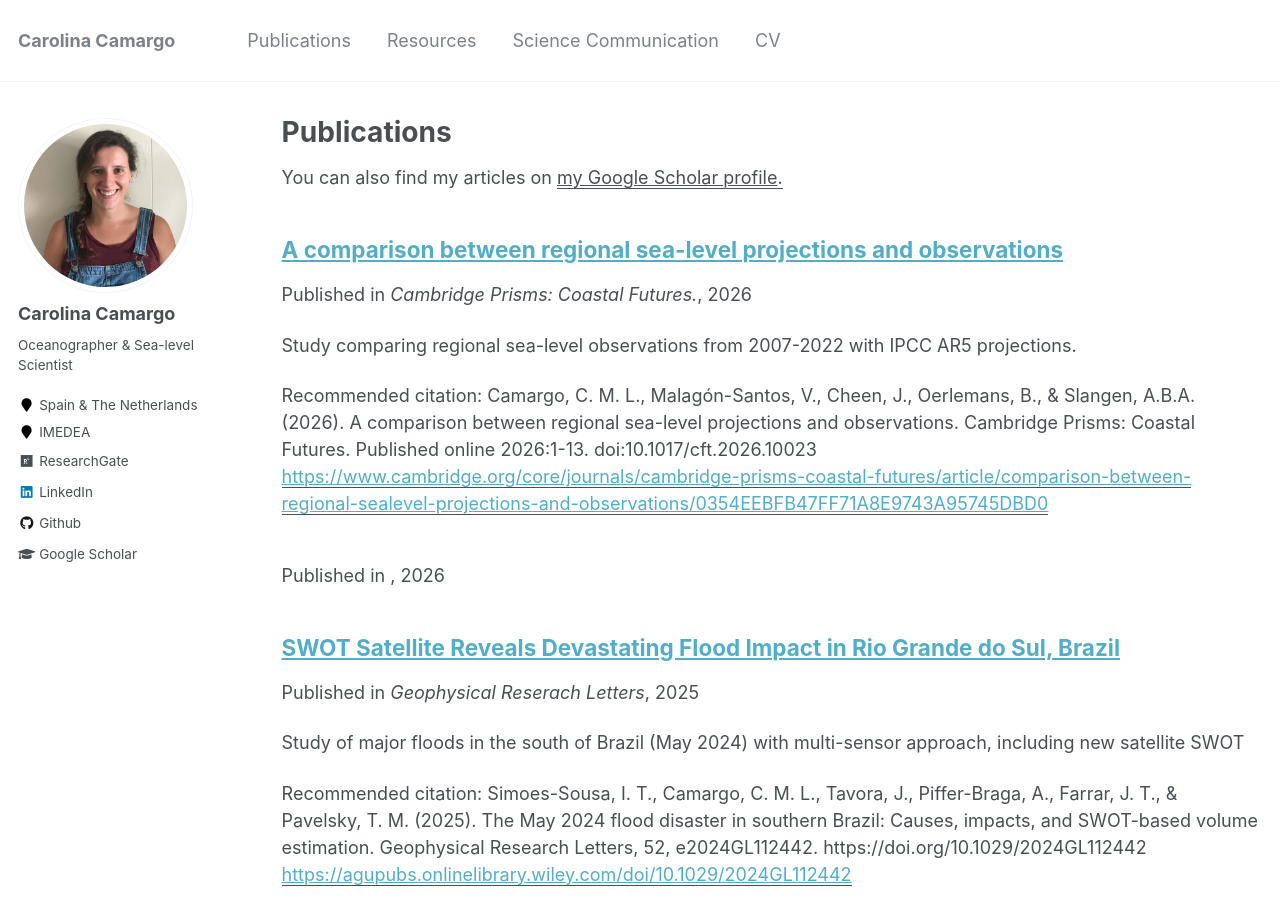
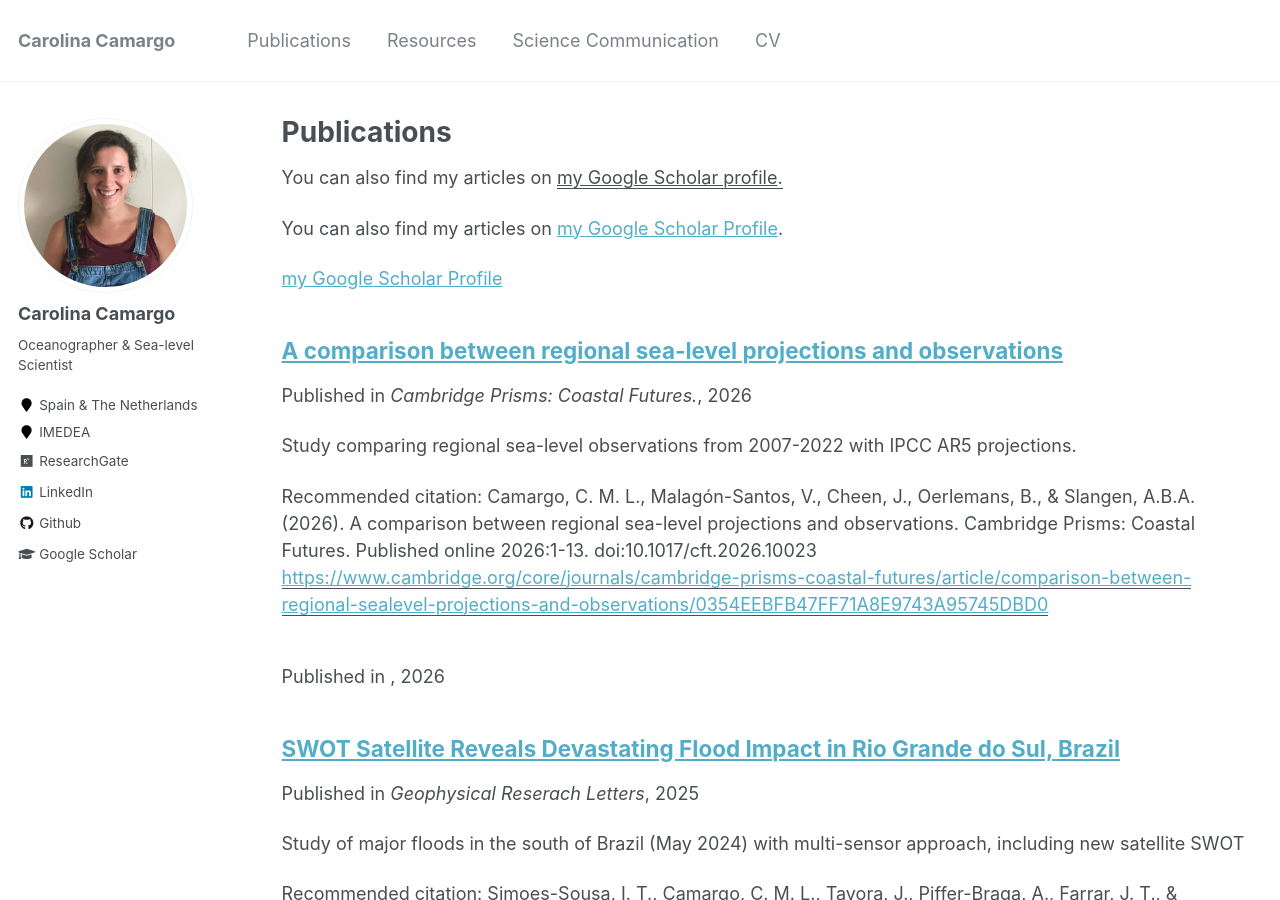
Before and after one commit to carocamargo/carocamargo.github.io, a Jekyll site: the page built from _pages/publications.md, in a window 1280 px wide and 900 px high. Built offline with Jekyll 4.4.1, drawn with Linux system fonts in a browser that asks for light colours.

Commit message:
Update publications.md
add link to google scholar

```diff
--- a/_pages/publications.md
+++ b/_pages/publications.md
@@ -11,6 +11,10 @@
 
 You can also find my articles on  <u><a href="[{{author.googlescholar}}](https://scholar.google.com/citations?user=7Jwu00AAAAAJ&hl=en)">my Google Scholar profile</a>.</u>
 
+You can also find my articles on [my Google Scholar Profile]([https://link-url-here.org](https://scholar.google.com/citations?user=7Jwu00AAAAAJ&hl=en)).
+
+[my Google Scholar Profile]([https://link-url-here.org](https://scholar.google.com/citations?user=7Jwu00AAAAAJ&hl=en))
+
 {% include base_path %}
 
 {% for post in site.publications reversed %}
```
